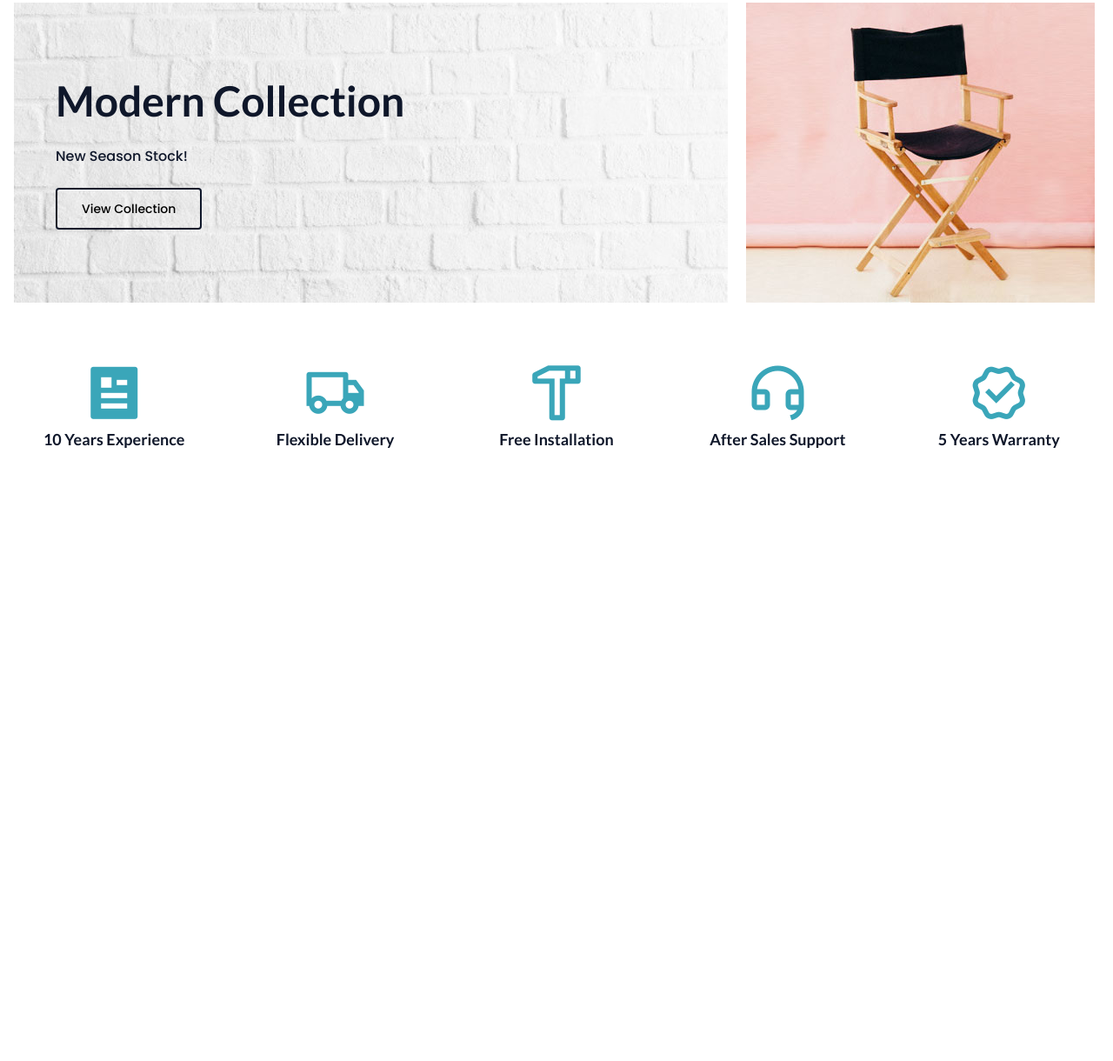
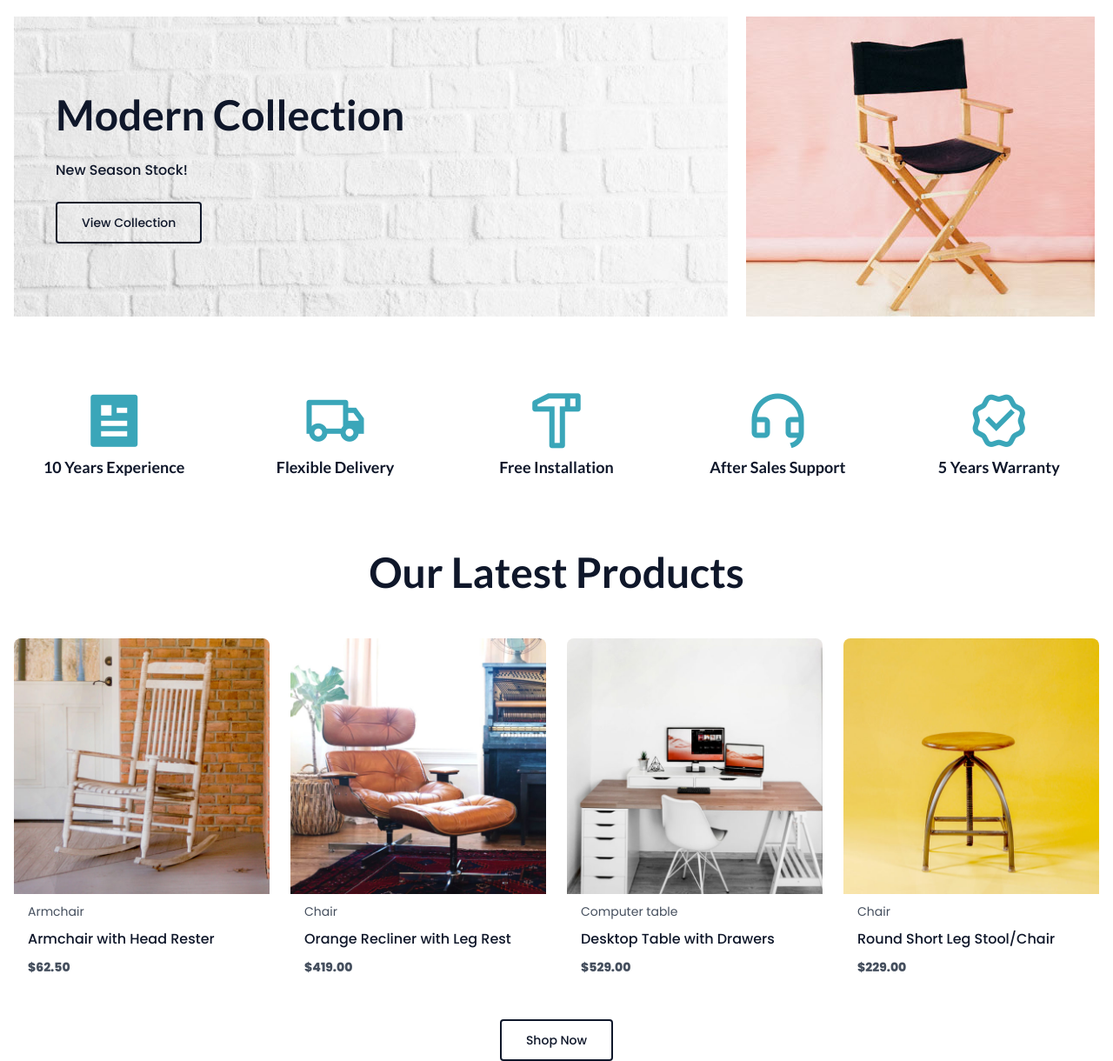
Before and after one commit to petrowic-n/furniture-store, a website built with Vite: page index.html in a window 1280 px wide. Shown: the part 1172-2392 px from the top of the page at 87% size. Before the commit the page ends 1690 px from the top, so only its background shows below. Built offline with nearby package versions, Linux system fonts and the light colour scheme.

Commit message:
section: products, responsive finish

```diff
--- a/index.html
+++ b/index.html
@@ -137,21 +137,85 @@
         </div>
       </section>
       <!-- Products Section -->
-      <section id="products"></section>
+      <section id="products" class="products section-gap">
+        <div class="container">
+          <h2>Our Latest Products</h2>
+          <div class="products__grid grid-4-cols">
+            <!-- Card 1 -->
+            <div class="card">
+              <img
+                class="card__img"
+                src="/wooden-rocking-chair.jpg"
+                width="600"
+                height="600"
+                alt="Wooden Rocking Chair"
+              />
+              <div class="card__text">
+                <span>Armchair</span>
+                <h3 class="card__heading">Armchair with Head Rester</h3>
+                <span class="card__price">$62.50</span>
+              </div>
+            </div>
+
+            <!-- Card 2 -->
+            <div class="card">
+              <img
+                class="card__img"
+                src="/leg-rest-chair.jpg"
+                width="600"
+                height="600"
+                alt="Rest Chair"
+              />
+              <div class="card__text">
+                <span>Chair</span>
+                <h3 class="card__heading">Orange Recliner with Leg Rest</h3>
+                <span class="card__price">$419.00</span>
+              </div>
+            </div>
+
+            <!-- Card 3 -->
+            <div class="card">
+              <img
+                class="card__img"
+                src="/study-table.jpg"
+                width="600"
+                height="600"
+                alt="Study Table"
+              />
+              <div class="card__text">
+                <span>Computer table</span>
+                <h3 class="card__heading">Desktop Table with Drawers</h3>
+                <span class="card__price">$529.00</span>
+              </div>
+            </div>
+
+            <!-- Card 4 -->
+            <div class="card">
+              <img
+                class="card__img"
+                src="/round-stool.jpg"
+                width="600"
+                height="600"
+                alt="Round Stool"
+              />
+              <div class="card__text">
+                <span>Chair</span>
+                <h3 class="card__heading">Round Short Leg Stool/Chair</h3>
+                <span class="card__price">$229.00</span>
+              </div>
+            </div>
+          </div>
+          <div class="products__button">
+            <button type="button" class="btn">Shop Now</button>
+          </div>
+
+        </div>
+      </section>
       <!-- Testimonials Section -->
       <section id="testimonials"></section>
     </main>
     <!-- Footer -->
     <footer id="footer"></footer>
-    <!-- <div class="card">
-      <img class="card__img" src="/armchair.jpg" alt="Armchair">
-      <div class="card__text">
-        <span>Armchair</span>
-        <a href=""></a>
-        <h3>Armchair with Head Rester</h3>
-        <span>$62.50</span>
-      </div>
-    </div> -->
     <script type="module" src="/src/main.js"></script>
   </body>
 </html>
--- a/src/main.js
+++ b/src/main.js
@@ -4,9 +4,10 @@ import "../styles/components/header.css";
 import "../styles/components/hero.css";
 import "../styles/components/offer.css";
 import "../styles/components/categories.css";
+import "../styles/components/products.css";
 import "../styles/utils.css";
 
 import script from "./utils/script";
 import mobileNav from "./utils/mobile-nav";
+mobileNav();
 script();
-mobileNav();
--- a/src/utils/mobile-nav.js
+++ b/src/utils/mobile-nav.js
@@ -10,7 +10,7 @@ const mobileNav = () => {
   menu.addEventListener("click", () => {
     isMobileNavOpen = !isMobileNavOpen;
     if (isMobileNavOpen) {
-      mobileNavigation.style.top = "9%";
+      mobileNavigation.style.top = "10%";
     } else {
       mobileNavigation.style.top = "-100%";
     }
--- a/styles/components/header.css
+++ b/styles/components/header.css
@@ -1,6 +1,6 @@
 .header {
   font-family: var(--font-family-headings);
-  position: fixed;
+  position: absolute;
   top: 0;
   left: 0;
   right: 0;
--- /dev/null
+++ b/styles/components/products.css
@@ -0,0 +1,10 @@
+.products__grid {
+  margin-top: 3rem;
+}
+
+.products__button {
+  display: flex;
+  align-items: center;
+  justify-content: center;
+  margin-top: 3rem;
+}
--- a/styles/style.css
+++ b/styles/style.css
@@ -52,6 +52,7 @@ h1 {
 h2 {
   color: rgb(15, 23, 42);
   font-size: var(--size-3xl);
+  text-align: center;
 }
 
 body {
--- a/styles/utils.css
+++ b/styles/utils.css
@@ -33,7 +33,7 @@
   font-weight: 500;
   text-decoration: none;
   background-color: transparent;
-  color: var(--color-dark-blue);
+  color: rgb(15, 23, 42);
   padding: 1em 2em;
   border-radius: 4px;
   transition: all 0.3s ease;
@@ -46,13 +46,13 @@
 }
 
 .section-gap {
-  padding-top: 4rem;
+  padding-top: 5rem;
 }
 
 .grid-4-cols {
   display: grid;
   grid-template-columns: repeat(1, minmax(0, 1fr));
-  gap: 1rem;
+  gap: 1.5rem;
 }
 
 /* Card */
@@ -61,12 +61,31 @@
   overflow: hidden;
   border-top-right-radius: 8px;
   border-top-left-radius: 8px;
+  font-family: var(--font-family-headings);
 }
 
 .card__img {
   cursor: pointer;
   object-fit: cover;
+  margin-bottom: .5rem;
   transition: transform 0.5s ease;
+}
+
+.card .card__text span {
+  color: var(--color-gray-100);
+  font-size: var(--size-sm);
+}
+
+.card__heading {
+  font-size: var(--size-base);
+  color: rgb(15, 23, 42);
+  margin-block: 0.5rem;
+  font-weight: 500;
+}
+
+.card__price {
+  color: var(--color-gray-100);
+  font-weight: 800;
 }
 
 .card__img:hover {
```
Also changed, not shown: public/leg-rest-chair.jpg (added), public/round-stool.jpg (added), public/study-table.jpg (added), public/wooden-rocking-chair.jpg (added).
